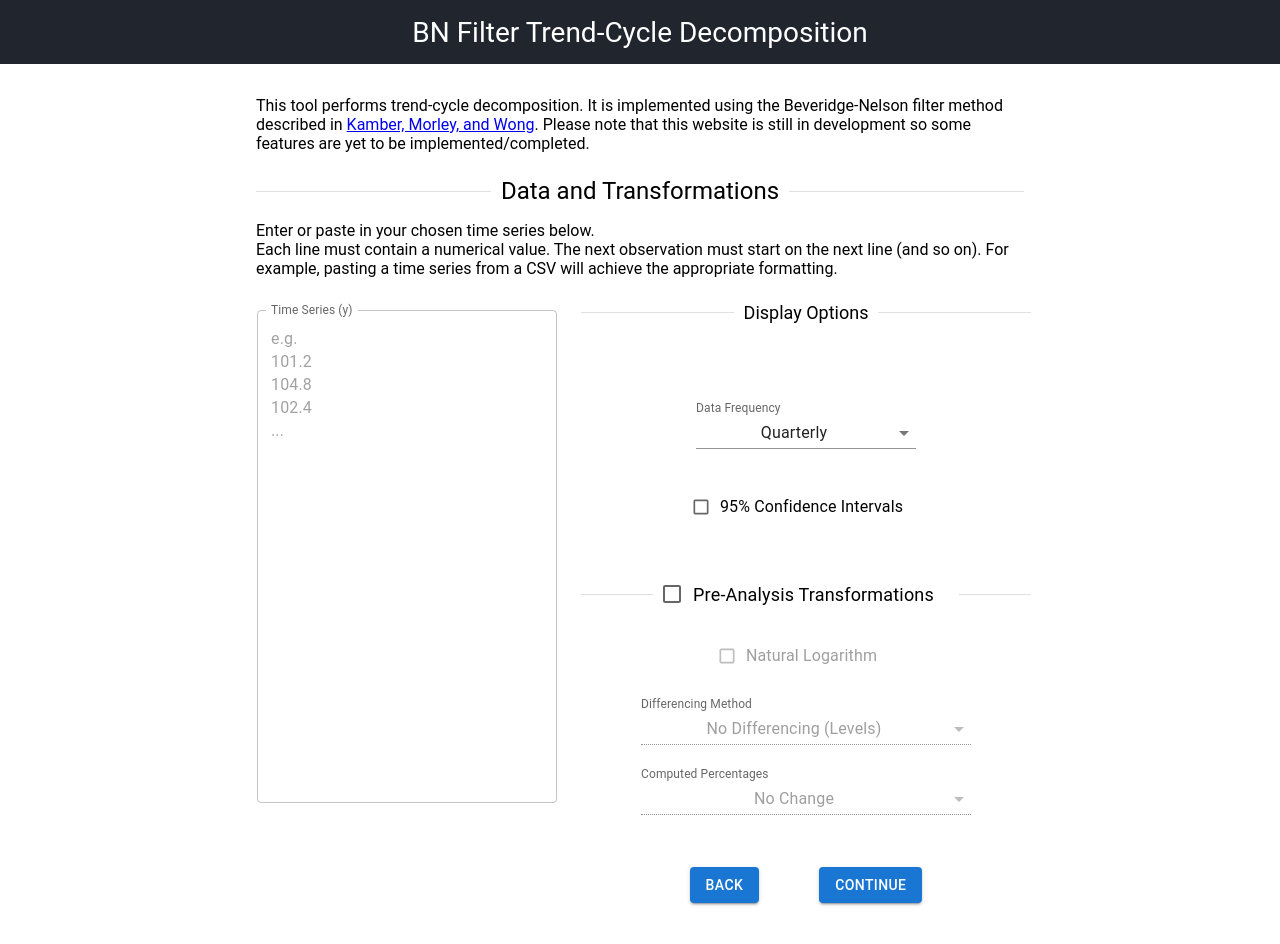
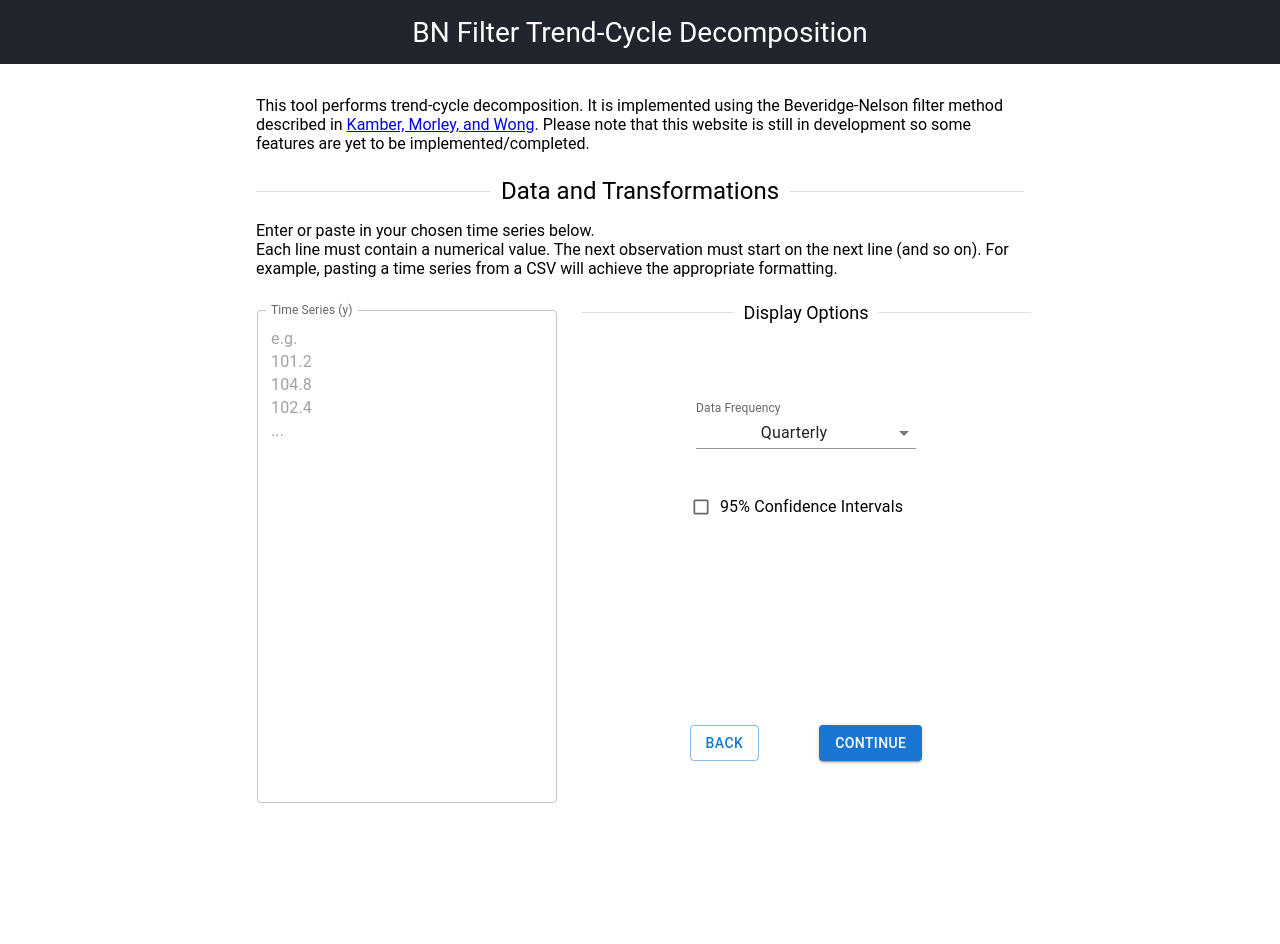
Before and after one commit to crstnn/BeveridgeNelsonFilter, a React (Create React App) app in the folder bn-filter-app/: page / in a window 1280 px wide. Both pictures are taken after a click on the button "CONTINUE". Shown: the top 944 px of the page. After the commit the page ends 913 px from the top, so only its background shows below. Built offline with nearby package versions, Linux system fonts and the light colour scheme.

Commit message:
moved transformations to FormFilterParameters.js page

```diff
--- a/bn-filter-app/src/components/FormFilterParameters.js
+++ b/bn-filter-app/src/components/FormFilterParameters.js
@@ -1,13 +1,13 @@
 import React, {Component} from 'react';
 import {
-    Button,
+    Button, Checkbox,
     Divider,
-    FormControl,
+    FormControl, FormControlLabel,
     Grid,
     InputLabel,
     MenuItem,
     Select,
-    TextField
+    TextField, Typography
 } from "@mui/material";
 import '../styles/App.css';
 
@@ -29,10 +29,69 @@ export class FormFilterParameters extends Component {
 
 
     render() {
-        const {values, handleChange} = this.props;
+        const {values, handleChange, handleCheckboxChange} = this.props;
 
         return (
             <div>
+                <div className="information">
+                    <Divider light><FormControl variant="standard">
+                        <FormControlLabel
+                            label={<Typography
+                                style={{fontSize: 'x-large'}}>Pre-Analysis Transformations</Typography>}
+                            title="Transformations are applied in the order below and are done prior to the BN Filter run"
+                            control={<Checkbox
+                                onChange={handleCheckboxChange('transform')}
+                                checked={values.transform}/>}
+                        />
+                    </FormControl></Divider>
+                </div>
+                <Grid container direction="column" justifyContent="space-evenly" spacing={4}
+                      alignItems="center">
+                    <Grid item xs={3}>
+                        <FormControl variant="standard">
+                            <FormControlLabel label="Natural Logarithm"
+                                              title="Logarithm to the base of Euler's number"
+                                              control={<Checkbox
+                                                  size="small"
+                                                  onChange={handleCheckboxChange('takeLog')}
+                                                  checked={values.takeLog}
+                                                  disabled={!values.transform}/>}
+                            />
+                        </FormControl>
+                    </Grid>
+                    <Grid item xs={3}>
+                        <FormControl variant="standard" sx={{minWidth: 330}}>
+                            <InputLabel>Differencing Method</InputLabel>
+                            <Select
+                                title="Differencing method applied"
+                                onChange={handleChange('dCode')}
+                                defaultValue={values.dCode}
+                                disabled={!values.transform}
+                            >
+                                <MenuItem value={'nd'}>No Differencing (Levels)</MenuItem>
+                                <MenuItem value={'d1'}>1 Period Difference</MenuItem>
+                                <MenuItem value={'d4'}>4 Period Difference (for Quarterly Data)</MenuItem>
+                                <MenuItem value={'d12'}>12 Period Difference (for Monthly Data)</MenuItem>
+                            </Select>
+                        </FormControl>
+                    </Grid>
+                    <Grid item xs={3}>
+                        <FormControl variant="standard" sx={{minWidth: 330}}>
+                            <InputLabel>Computed Percentages</InputLabel>
+                            <Select
+                                title="Percentage multiple applied"
+                                onChange={handleChange('pCode')}
+                                defaultValue={values.pCode}
+                                disabled={!values.transform}
+                            >
+                                <MenuItem value={'np'}>No Change</MenuItem>
+                                <MenuItem value={'p1'}>Multiply by 100</MenuItem>
+                                <MenuItem value={'p4'}>Multiply by 400 (Annualized Quarterly Rate)</MenuItem>
+                                <MenuItem value={'p12'}>Multiply by 1200 (Annualized Monthly Rate)</MenuItem>
+                            </Select>
+                        </FormControl>
+                    </Grid>
+                </Grid>
                 <div className="information">
                     <Divider style={{fontSize: 'x-large'}}>BN Filter Parameters</Divider>
                 </div>
@@ -110,7 +169,7 @@ export class FormFilterParameters extends Component {
                 </div>
                 <br/>
                 <Button
-                    variant="contained"
+                    variant="outlined"
                     style={styles.button}
                     onClick={this.back}
                 >Back</Button>
--- a/bn-filter-app/src/components/RenderedPlot.js
+++ b/bn-filter-app/src/components/RenderedPlot.js
@@ -80,7 +80,7 @@ export class RenderedPlot extends Component {
                         data={this.getCSVData()}>Download as CSV</CSVLink>
                 </div>
                 <Button
-                    variant="contained"
+                    variant="outlined"
                     style={styles.button}
                     onClick={this.back}
                 >Back</Button>
--- a/bn-filter-app/src/components/UserData.js
+++ b/bn-filter-app/src/components/UserData.js
@@ -58,10 +58,10 @@ export class UserData extends Component {
                             // Hacky newline fix that works for all browsers
                             // (newline or line break not functioning in Safari)
                             placeholder={"e.g." + (new Array(100).join(" ")) +
-                                "101.2" + (new Array(100).join(" ")) +
-                                "104.8" + (new Array(100).join(" ")) +
-                                "102.4" + (new Array(100).join(" ")) +
-                                "..."}
+                                        "101.2" + (new Array(100).join(" ")) +
+                                        "104.8" + (new Array(100).join(" ")) +
+                                        "102.4" + (new Array(100).join(" ")) +
+                                        "..."}
                             defaultValue={values.unprocessedY}
                         />
                     </FormControl>
@@ -109,65 +109,13 @@ export class UserData extends Component {
                         </Grid>
 
 
-                        <Divider light><FormControl variant="standard">
-                            <FormControlLabel
-                                label={<Typography
-                                    style={styles.headingFormControlLabel}>Pre-Analysis Transformations</Typography>}
-                                title="Transformations are applied in the order below and are done prior to the BN Filter run"
-                                control={<Checkbox
-                                    onChange={handleCheckboxChange('transform')}
-                                    checked={values.transform}/>}
-                            />
-                        </FormControl></Divider>
+
                         <Grid container direction="column" sx={{minHeight: 340}} justifyContent="space-evenly"
                               alignItems="center">
-                            <Grid item xs={3}>
-                                <FormControl variant="standard">
-                                    <FormControlLabel label="Natural Logarithm"
-                                                      title="Logarithm to the base of Euler's number"
-                                                      control={<Checkbox
-                                                          size="small"
-                                                          onChange={handleCheckboxChange('takeLog')}
-                                                          checked={values.takeLog}
-                                                          disabled={!values.transform}/>}
-                                    />
-                                </FormControl>
-                            </Grid>
-                            <Grid item xs={3}>
-                                <FormControl variant="standard" sx={{minWidth: 330}}>
-                                    <InputLabel>Differencing Method</InputLabel>
-                                    <Select
-                                        title="Differencing method applied"
-                                        onChange={handleChange('dCode')}
-                                        defaultValue={values.dCode}
-                                        disabled={!values.transform}
-                                    >
-                                        <MenuItem value={'nd'}>No Differencing (Levels)</MenuItem>
-                                        <MenuItem value={'d1'}>1 Period Difference</MenuItem>
-                                        <MenuItem value={'d4'}>4 Period Difference (for Quarterly Data)</MenuItem>
-                                        <MenuItem value={'d12'}>12 Period Difference (for Monthly Data)</MenuItem>
-                                    </Select>
-                                </FormControl>
-                            </Grid>
-                            <Grid item xs={3}>
-                                <FormControl variant="standard" sx={{minWidth: 330}}>
-                                    <InputLabel>Computed Percentages</InputLabel>
-                                    <Select
-                                        title="Percentage multiple applied"
-                                        onChange={handleChange('pCode')}
-                                        defaultValue={values.pCode}
-                                        disabled={!values.transform}
-                                    >
-                                        <MenuItem value={'np'}>No Change</MenuItem>
-                                        <MenuItem value={'p1'}>Multiply by 100</MenuItem>
-                                        <MenuItem value={'p4'}>Multiply by 400 (Annualized Quarterly Rate)</MenuItem>
-                                        <MenuItem value={'p12'}>Multiply by 1200 (Annualized Monthly Rate)</MenuItem>
-                                    </Select>
-                                </FormControl>
-                            </Grid>
+
                             <Grid item xs={3}>
                                 <Button
-                                    variant="contained"
+                                    variant="outlined"
                                     style={styles.button}
                                     onClick={this.back}
                                 >Back</Button>
```
